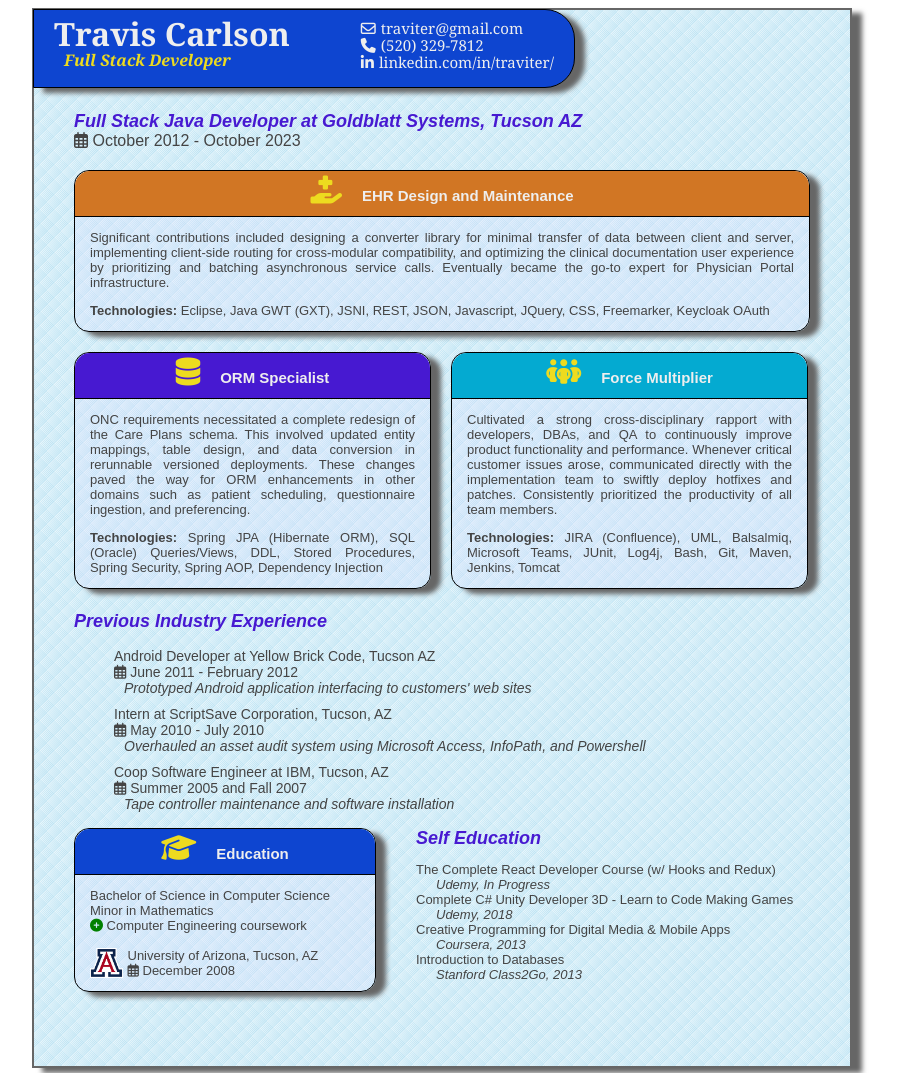
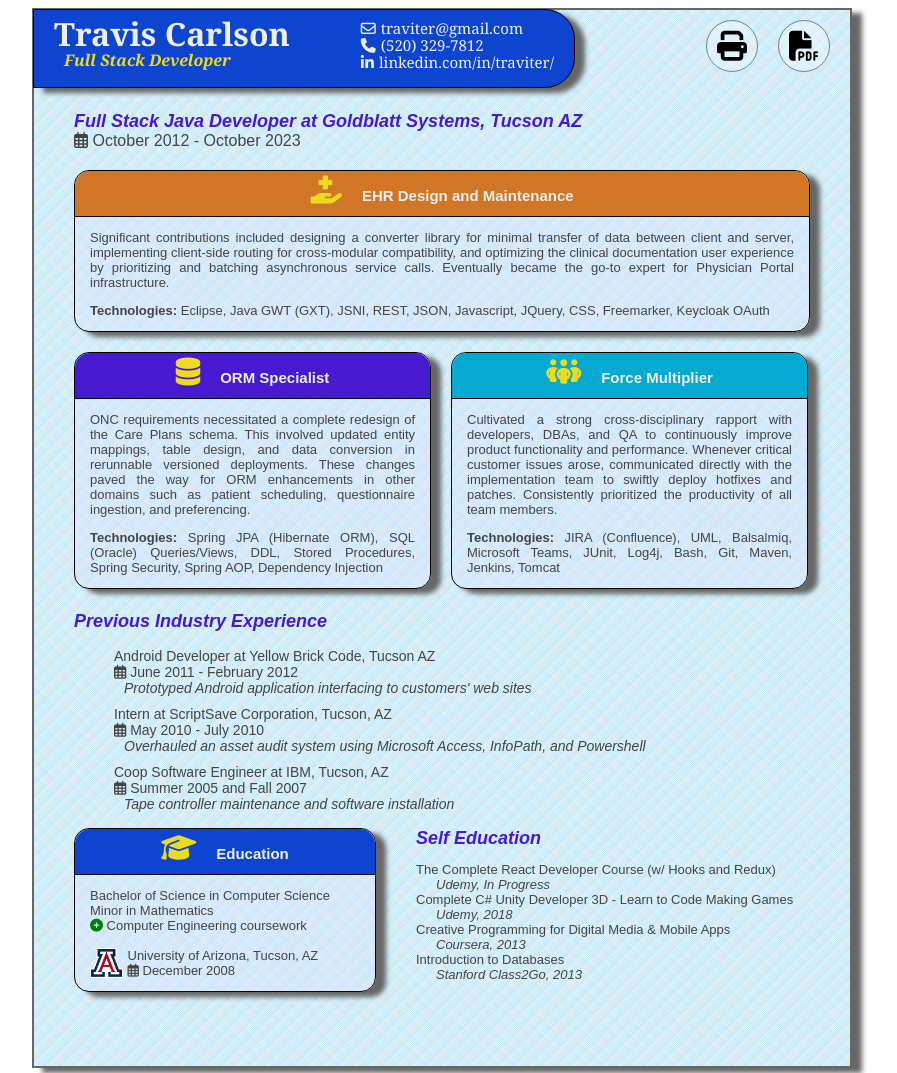
Before and after one commit to traviter/traviter.github.io, a plain HTML site: page index.html in a window 1280 px wide. Shown: the top 1073 px of the page, without its empty margins (198-1095 px from the left). Drawn offline with Linux system fonts and the light colour scheme.

Commit message:
Added print and download buttons

```diff
--- a/index.html
+++ b/index.html
@@ -26,13 +26,16 @@
                             class="contact-icon fa-brands fa-linkedin-in"></i>linkedin.com/in/traviter/</a></li>
             </ul>
         </div>
+        <i title="Download PDF" onclick='window.open("travis_carlson_resume.pdf"); return false;'
+            class="download fa-solid fa-file-pdf"></i>
+        <i title="Print" onclick='window.print();return false;' class="print fa-solid fa-print"></i>
         <br />
         <div class="resume-body">
             <div class="primary-expertise">
                 <a href="https://www.goldblattsystems.com/">
                     <h3> Full Stack Java Developer at Goldblatt Systems, Tucson AZ</h3>
                 </a>
-                <i class="fa-regular fa-calendar-days"></i><span class='timeframe'> October 2012 - October
+                <i class="fa-regular fa-calendar-days"></i><span class=' timeframe'> October 2012 - October
                     2023</span>
 
                 <div class='expertise-block'>
--- a/styles.css
+++ b/styles.css
@@ -206,6 +206,26 @@ h3 {
     margin-right: 5px;
 }
 
+.download,
+.print {
+    background-color: #FFFFFF44;
+    border-radius: 50%;
+    border: 1px solid grey;
+    padding: 10px;
+    fill-opacity: .5;
+    color: black;
+    cursor: pointer;
+    font-size: 30px;
+    float: right;
+    margin-right: 20px;
+    margin-top: 10px;
+}
+
+.download:hover,
+.print:hover {
+    color: #D17624;
+    background-color: #D1762444;
+}
 
 @media print {
 
@@ -230,4 +250,9 @@ h3 {
         border-style: none;
         background: none;
     }
+
+    .download,
+    .print {
+        visibility: hidden;
+    }
 }
```
